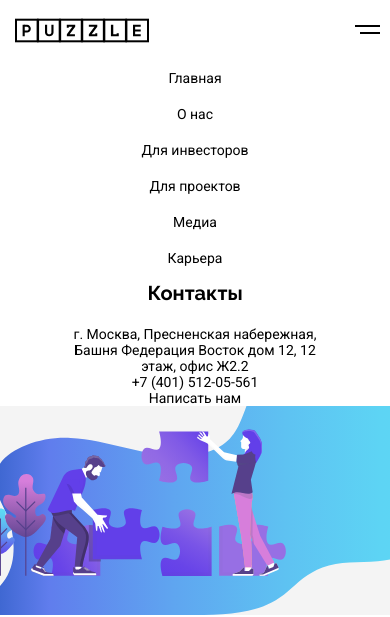
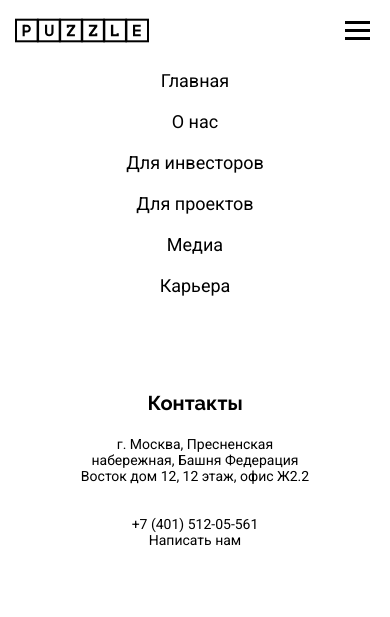
Before and after one commit to Khaanh/PUZZLE, a website: page src/index.html in a window 390 px wide. Shown: the top 617 px of the page. Drawn offline with nearby package versions, Linux system fonts and the light colour scheme; files that its build step writes are made by us from their sources.

Commit message:
Mobile menu

```diff
--- a/src/js/main.js
+++ b/src/js/main.js
@@ -3,6 +3,7 @@ function initPage(){
 	ImgTobg();
 	pageScrollTop();
 	counter();
+	mobileMenu();
 }
 
 function ImgTobg() {
@@ -12,9 +13,6 @@ function ImgTobg() {
 		}
 	});
 }
-
-
-
 function pageScrollTop() {
 	$(window).scroll(function(){
 		if ($(this).scrollTop() > 100) {
@@ -31,7 +29,6 @@ function pageScrollTop() {
 		e.preventDefault();
 	});
 }
-
 function counter(){
 	var time = 2,
 		cc = 1;
@@ -65,3 +62,9 @@ function counter(){
 		});
 	})
 }
+function mobileMenu(){
+	$('.burger').on('click',function(){
+		$(this).toggleClass('menu-open');
+		$('.header__mobile').slideToggle('fast');
+	})
+}
--- a/src/sass/layout/_header.scss
+++ b/src/sass/layout/_header.scss
@@ -34,6 +34,7 @@
 				margin: 0 -21px;
 				@include media('<tablet'){
 					flex-direction: column;
+					margin: 0;
 				}
 			}
 			&-items{
@@ -42,12 +43,15 @@
 				display: block;
 				padding: 10px 21px;
 				color: $black;
+				@include media('<tablet'){
+					font-size: 18px;
+				}
 			}
 		}
 		&__menu{
 			margin-right: 100px;
 			@include media('<tablet'){
-				margin-right: 0;
+				margin: 0px 0px 80px 0;
 			}
 		}
 		&__contact{
@@ -97,6 +101,9 @@
 				right: 0;
 				background-color: $white;
 				margin: 0 -15px;
+				height: calc(100vh - 60px);
+				padding-bottom: 32px;
+				overflow-y: scroll;
 			}
 		}
 		&__address{
@@ -105,31 +112,76 @@
 				display: block;
 			}
 			.header__contact-list{
-				max-width: 270px;
+				max-width: 230px;
 				width: 100%;
 				margin: 0 auto;
 			}
+			.header__contact-items{
+				&:first-child{
+					margin-bottom: 32px;
+				}
+			}
 		}
 		.burger{
-			height: 20px;
-			width: 20px;
+			height: 35px;
+			width: 35px;
+			padding: 5px;
 			display: none;
+			cursor: pointer;
 			@include media('<tablet'){
-				display: block;
+				display: flex;
+				justify-content: center;
+				align-items: center;
+			}
+			&.menu-open{
+				// transform: rotate(180deg);
+				// transition: rotate 3s;
+				// transition: transform .3s ease, top .3s ease;
+				span{
+					transition: transform .3s ease, top .3s ease;
+					visibility: hidden;
+					&:after,
+					&:before{
+						transition: transform .3s ease, top .3s ease;
+						visibility: visible;
+						top: 0;
+						bottom: 0;
+						margin: 0;
+						transform: rotate(135deg);
+					}
+					&:before{
+						content: '';
+						transform: rotate(-135deg);
+					}
+				}
 			}
 			span{
 				display: block;
 				width: 100%;
-				height: 2px;
+				height: 3px;
 				background-color: $black;
+				position: relative;
+				visibility: visible;
+				transition: all .3s ease;
+				// transition: transform .3s ease, top .3s ease;
+				// transition: .3s ease;
 				&:after,
 				&:before{
 					content: '';
 					display: block;
 					width: 100%;
-					height: 2px;
+					height: 3px;
 					background-color: $black;
-					margin: 5px;
+					margin: 5px 0;
+					position: absolute;
+					bottom: 100%;
+					transform: rotate(180deg);
+					transition: transform .3s ease;
+				}
+				&:after{
+					content: '';
+					top: 100%;
+					transform: rotate(-180deg);
 				}
 			}
 		}
```
